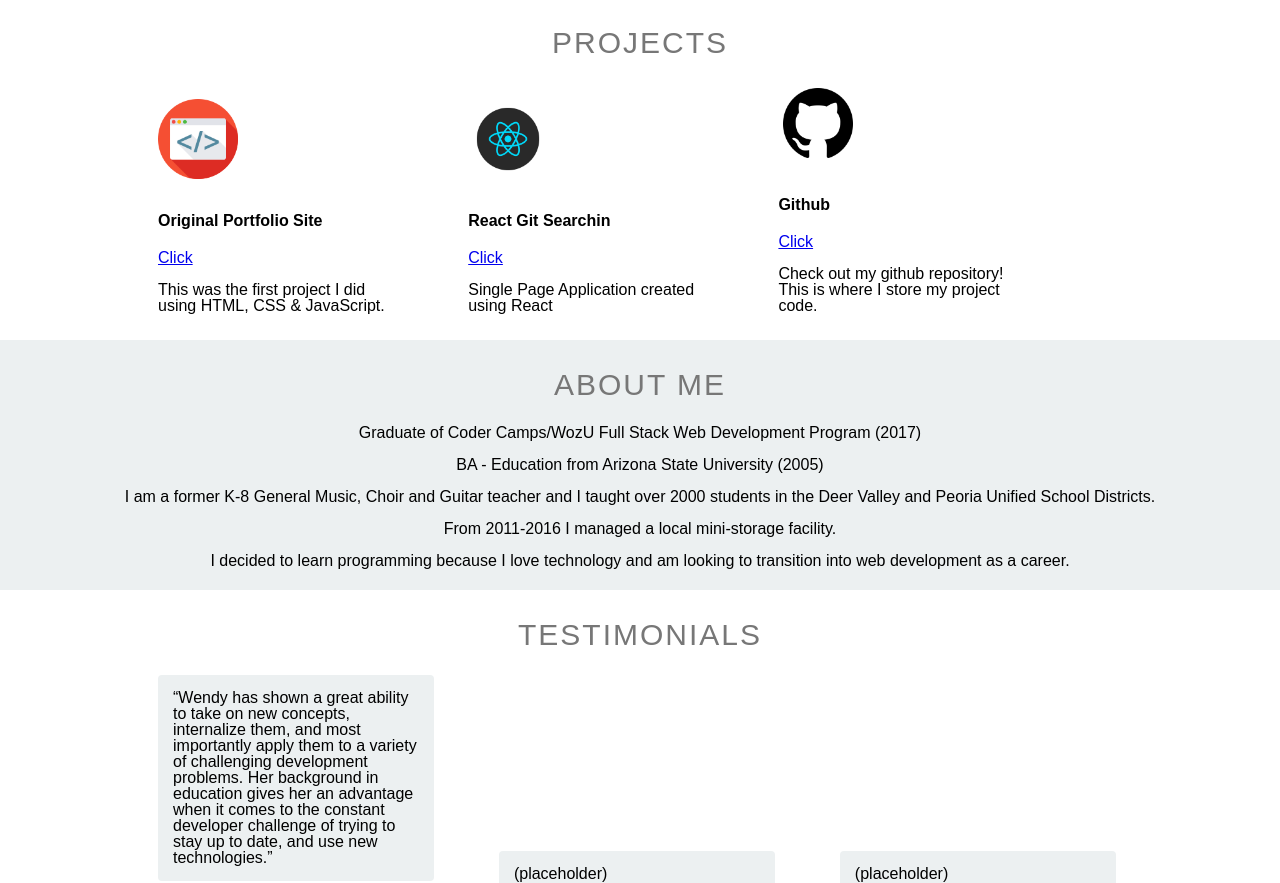
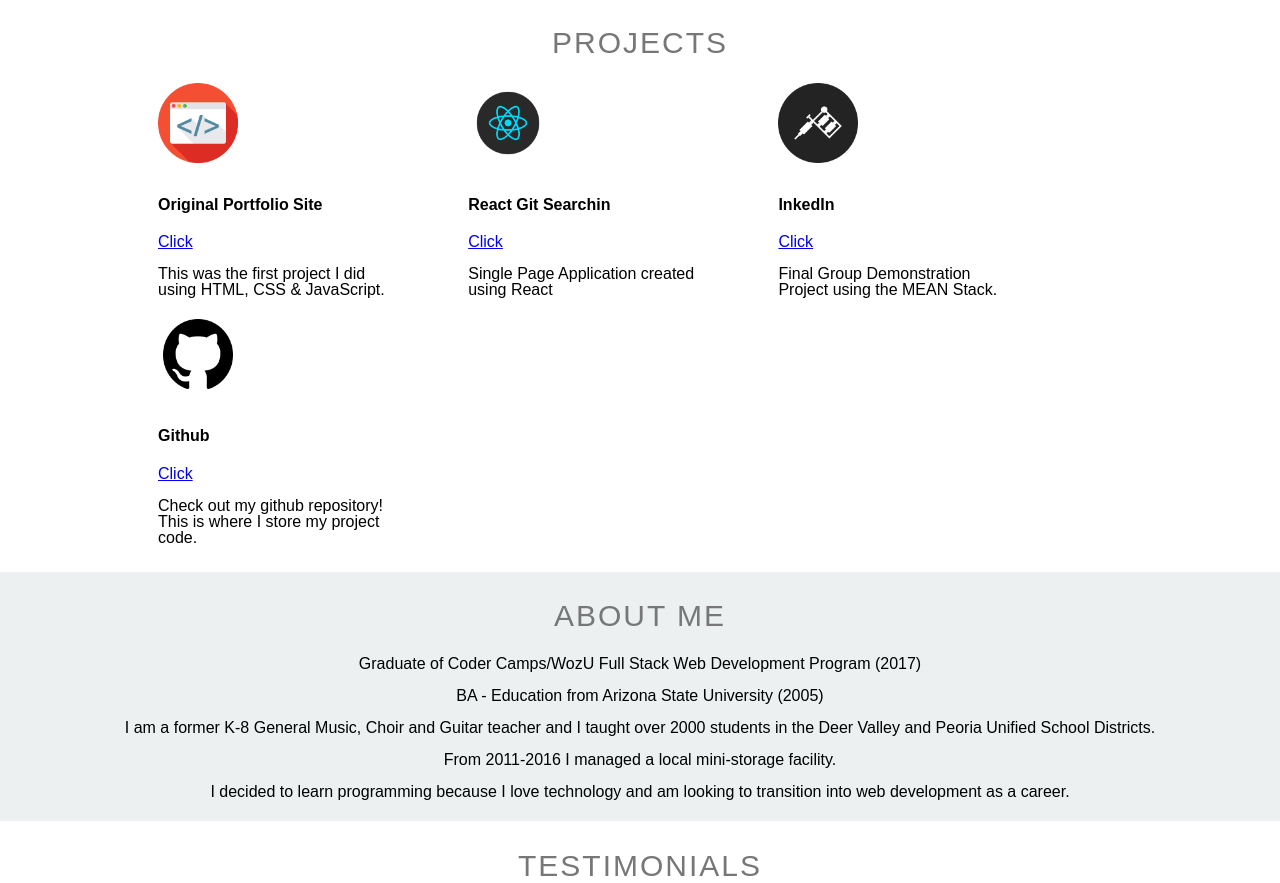
Before and after one commit to Trillian-42/portfolio-website, a plain HTML site: page index.html in a window 1280 px wide. Shown: the part 889-1772 px from the top of the page. Drawn offline with Linux system fonts and the light colour scheme.

Commit message:
Added Inkedin stuff

```diff
--- a/index.html
+++ b/index.html
@@ -65,6 +65,16 @@
                 <p>
                   Single Page Application created using React
                 </p>
+            </div>
+
+            <div class="service-box">
+                <img src="image/tattoo.png">
+                <h4>InkedIn</h4>
+                <p><a href="https://inkedinfinal.herokuapp.com/">Click</a></p>
+                <p>
+                  Final Group Demonstration Project using the MEAN Stack.
+                </p>
+                <!-- <p>his is where I describe something that I can do. I talk about why what I do would be desired by a potential client. This is the location where you can use an image and visual to capture a potential customer's interest.</p>  -->
             </div>
 
             <div class="service-box">
```
Also changed, not shown: image/tattoo.png (added).
